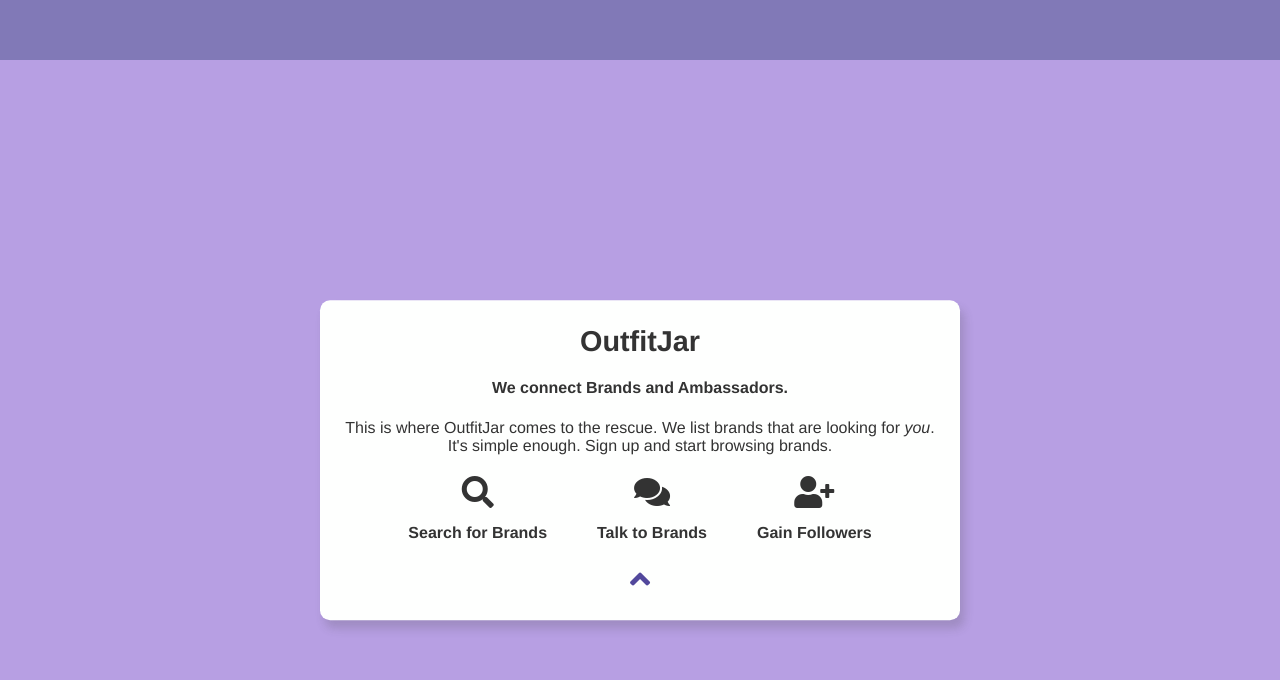
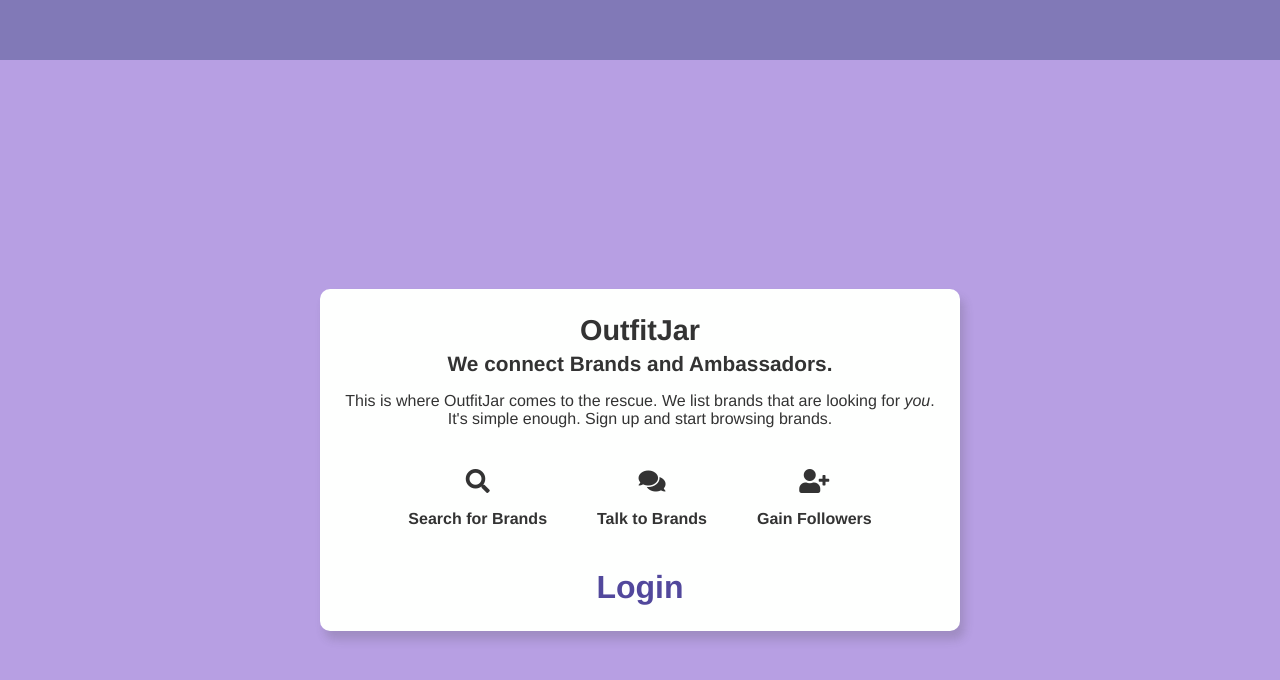
Before and after one commit to FounderCasey/fashion-app, a Vue app: page /#/login in a window 1280 px wide. Shown: the part 749-1429 px from the top of the page. Built offline with nearby package versions, Linux system fonts and the light colour scheme; no server answers; what vuefire would draw is missing.

Commit message:
Minor Changes

```diff
--- a/src/components/Login.vue
+++ b/src/components/Login.vue
@@ -20,7 +20,7 @@
 					<i class="fas fa-search"></i>
 					<p>Search for Brands</p>
 				</div>
-				<div class="icon">
+				<div class="icon icon-middle">
 					<i class="fas fa-comments"></i>
 					<p>Talk to Brands</p>
 				</div>
@@ -28,8 +28,8 @@
 					<i class="fas fa-user-plus"></i>
 					<p>Gain Followers</p>
 				</div>
-				<br/>
-				<a href="#" id="login-link"><i class="fas fa-angle-up"></i></a>
+				<br>
+				<a href="#" id="login-link">Login</a>
 			</div>
 		</div>
 	</div>
@@ -83,6 +83,11 @@
     margin: 0;
 		font-size: 1.8rem;
   }
+
+	h4 {
+		font-size: 1.3rem;
+		margin: 5px 0px;
+	}
 
 	input {
 		width: 300px;
@@ -141,6 +146,11 @@
 
   #login-link {
     color: #52489C;
+		font-size: 2em;
+	}
+
+	#login-link:hover {
+		color: #332979;
 	}
 
 	.wrapper {
@@ -165,11 +175,11 @@
 
 	.icon {
 		display: inline-block;
-		padding: 5px 25px;
+		padding: 25px 25px;
 	}
 
-	i {
-		font-size: 2rem;
+	.icon i {
+		font-size: 1.5em;
 	}
 
 	.icon p {
```
